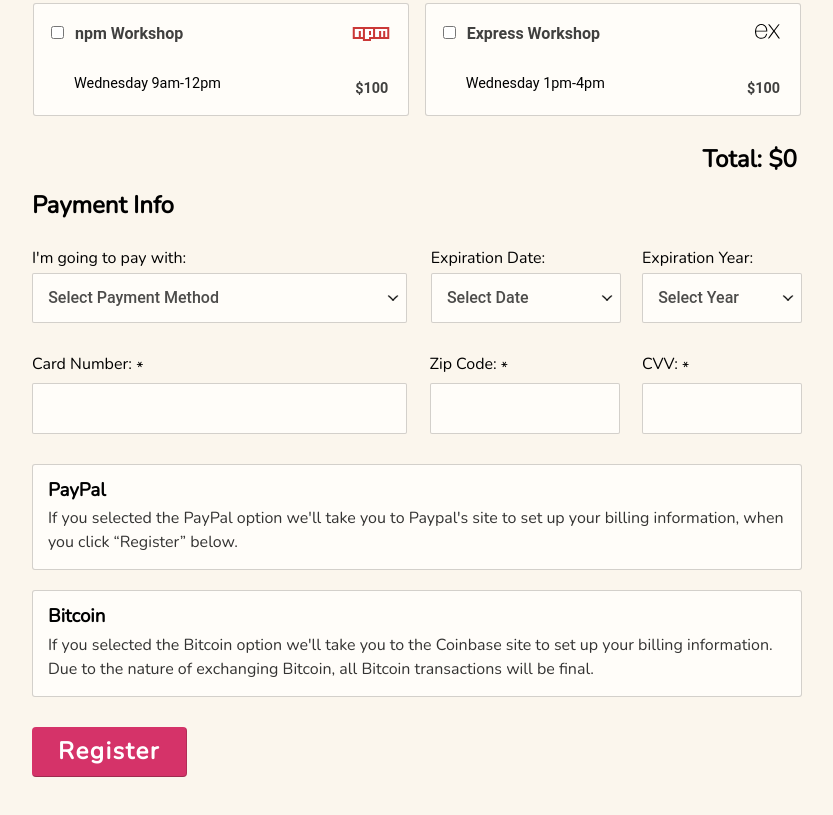
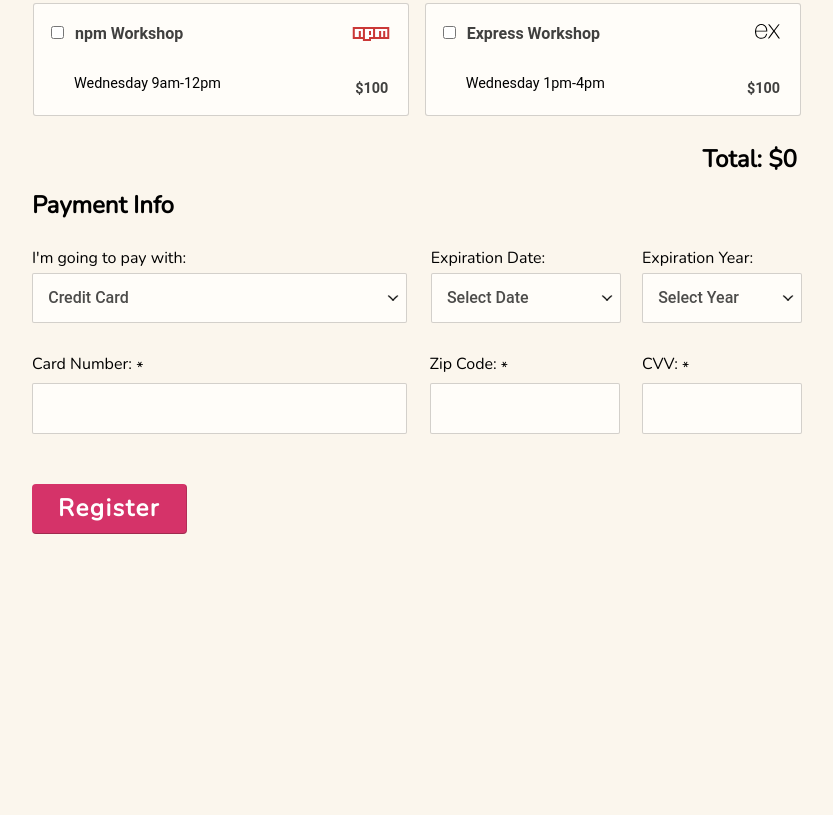
Before and after one commit to philliplankford/interactive-form-fsjs-3, a plain HTML site: page index.html in a window 1280 px wide. Shown: the part 1075-1890 px from the top of the page, without its empty margins (223-1056 px from the left). After the commit the page ends 1709 px from the top, so only its background shows below. Drawn offline with nearby package versions, Linux system fonts and the light colour scheme.

Commit message:
payment selection displays correct form fields.

```diff
--- a/index.html
+++ b/index.html
@@ -152,7 +152,7 @@
           <label for="payment">I'm going to pay with:</label>
           <select id="payment" name="user-payment">
             <option value="select method" hidden>Select Payment Method</option>
-            <option value="credit-card">Credit Card</option>
+            <option selected="selected" value="credit-card">Credit Card</option>
             <option value="paypal">PayPal</option>
             <option value="bitcoin">Bitcoin</option>
           </select>
--- a/js/script.js
+++ b/js/script.js
@@ -5,6 +5,7 @@ const jobSelection = document.querySelector("#title");
 const colorSelection = document.querySelector("#color");
 const designSelection = document.querySelector("#design");
 const activityCost = document.querySelector(".activities-cost");
+const paymentSelection = document.querySelector("#payment");
 
 const activities = document.querySelectorAll(".activites input");
 const jsPunColors = document.querySelectorAll("option[data-theme='js puns']");
@@ -34,10 +35,18 @@ function updateColorOptions() {
     };
 }
 
+function hidePaymentOptions() {
+    document.querySelector("#credit-card").style.display = "none";
+    document.querySelector("#paypal").style.display = "none";
+    document.querySelector("#bitcoin").style.display = "none";
+    document.querySelector(`#${paymentSelection.value}`).style.display = "block";
+}
+
 /* === INIT === */
 nameInput.focus();
 otherJob.style.display = "none";
 colorSelection.disabled = true;
+hidePaymentOptions();
 
 /* === LISTENERS === */
 jobSelection.addEventListener("change", (e) => {
@@ -61,3 +70,5 @@ document.querySelector("#activities").addEventListener( "change", (e) => {
     }
     activityCost.innerHTML = `Total: $${totalCost}`;
 });
+
+paymentSelection.addEventListener( "change", hidePaymentOptions);
```
